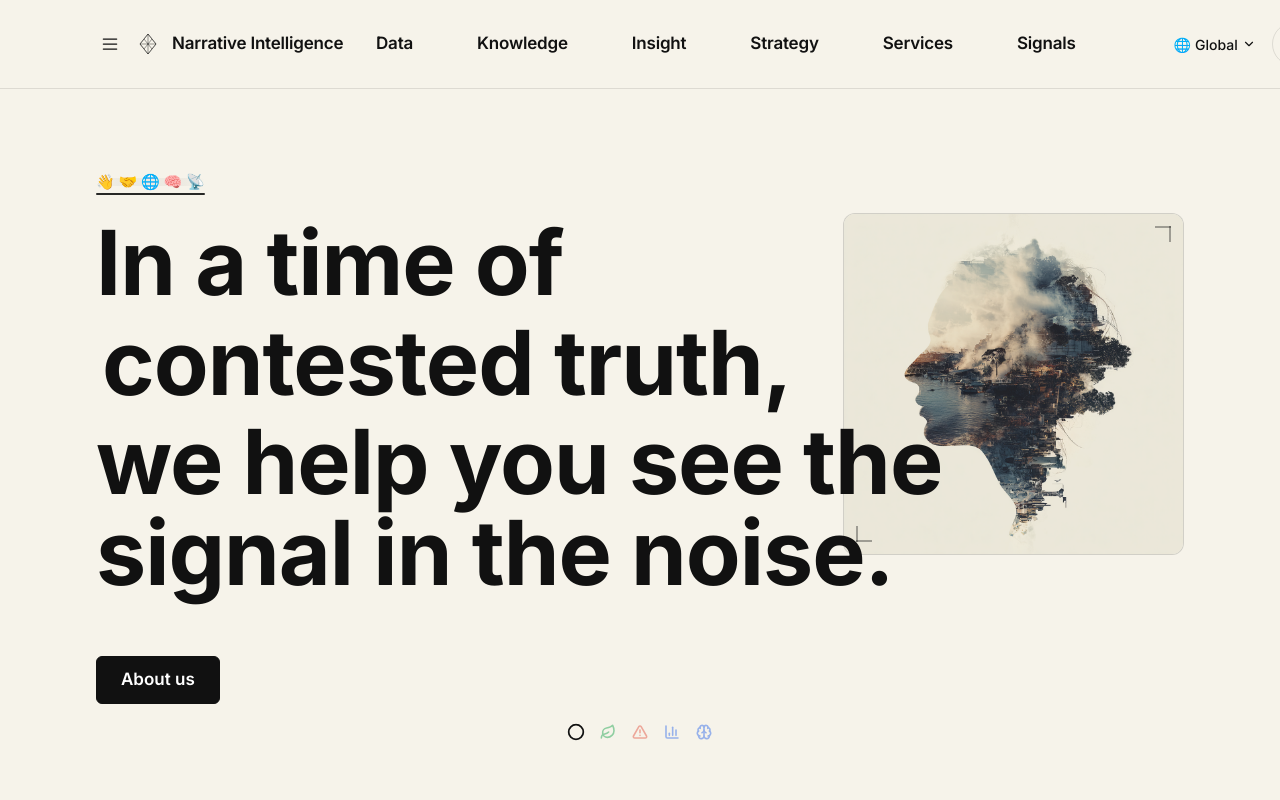
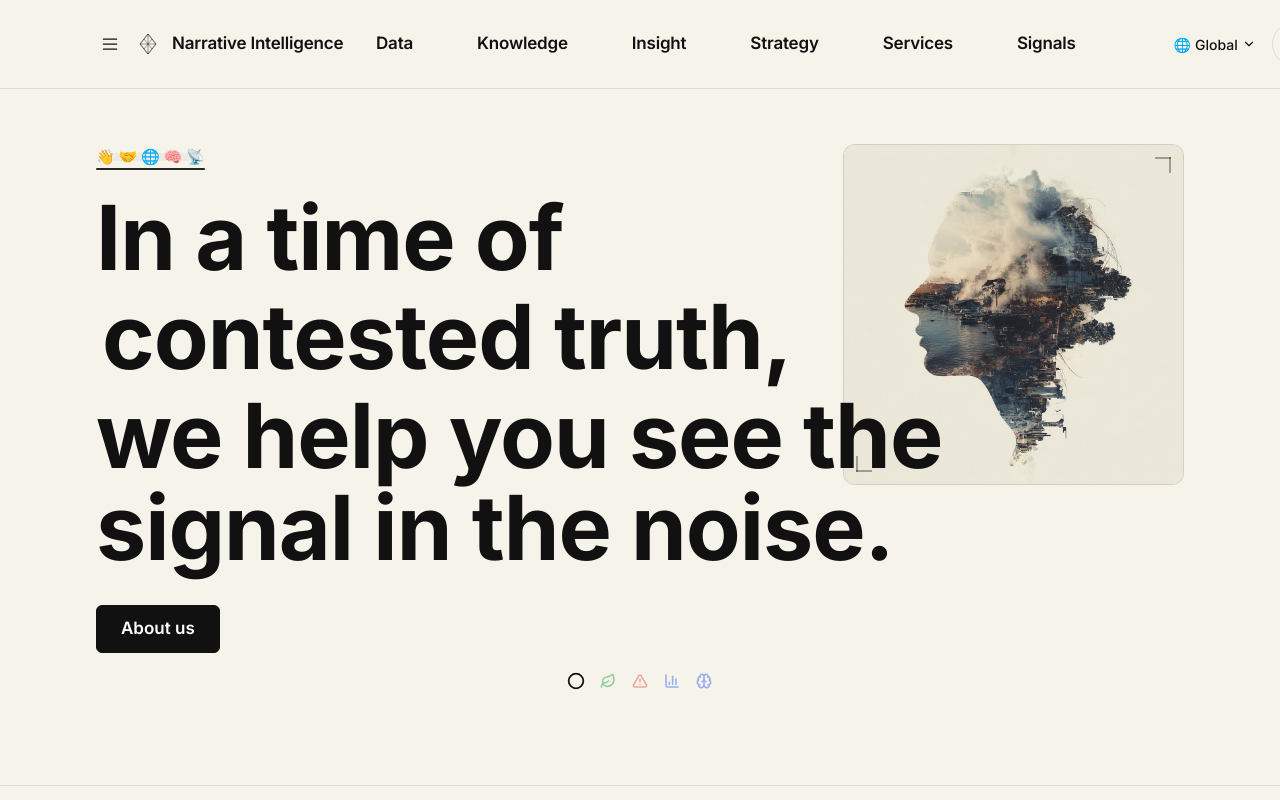
Before and after one commit to MehulSangham/narrative_intel_01, a Next.js app in the folder narrative-intel-website/: page / in a window 1280 px wide. Shown: the top 800 px of the page. Built offline with nearby package versions, Linux system fonts and the light colour scheme.

Commit message:
ux(hero): move CTA under headline and align text to top on xl+

```diff
--- a/narrative-intel-website/src/components/hero/HeroCarousel.tsx
+++ b/narrative-intel-website/src/components/hero/HeroCarousel.tsx
@@ -162,10 +162,10 @@ export function HeroCarousel() {
       onMouseLeave={() => setIsHovering(false)}
     >
         <div
-          className="relative max-w-none grid grid-cols-1 xl:grid-cols-12 gap-6 xl:gap-8 items-start xl:items-center"
+          className="relative max-w-none grid grid-cols-1 xl:grid-cols-12 gap-6 xl:gap-8 items-start xl:items-start"
           style={{ minHeight: 'clamp(480px, 48svh, 640px)' }}
         >
-          <div className="relative order-1 xl:order-none xl:col-span-8 2xl:col-span-8 xl:pr-8 2xl:pr-10 z-10 xl:flex xl:flex-col xl:justify-center">
+          <div className="relative order-1 xl:order-none xl:col-span-8 2xl:col-span-8 xl:pr-8 2xl:pr-10 z-10 xl:flex xl:flex-col xl:justify-start">
           <div className="mb-6">
             <div className="relative inline-block">
               <span
@@ -226,6 +226,21 @@ export function HeroCarousel() {
               in the noise.
             </span>
           </h1>
+          {/* CTA moved under headline */}
+          <div className="mt-6 md:mt-8">
+            <Link
+              href={current.ctaHref}
+              onFocus={() => setCtaFocused(true)}
+              onBlur={() => setCtaFocused(false)}
+              className="inline-flex items-center h-12 px-6 rounded-[6px] bg-[#111111] text-white font-semibold text-[17px] hover:bg-[#1a1a1a] transition-colors border"
+              style={{
+                borderColor: accentColor,
+                boxShadow: ctaFocused ? `0 0 0 3px ${hexToRgba(accentColor, 0.25)}` : 'none',
+              }}
+            >
+              {current.ctaText}
+            </Link>
+          </div>
         </div>
         <div
           className="order-2 xl:order-none xl:col-span-4 2xl:col-span-4 w-full mt-10 xl:mt-0 xl:flex xl:flex-col xl:justify-end xl:max-h-full relative z-0"
@@ -261,21 +276,7 @@ export function HeroCarousel() {
         {/* baseline rule removed; token carries accent color */}
       </div>
 
-      {/* CTA placed below the grid to align figure caption with headline bottom */}
-      <div className="mt-6 md:mt-8">
-        <Link
-          href={current.ctaHref}
-          onFocus={() => setCtaFocused(true)}
-          onBlur={() => setCtaFocused(false)}
-          className="inline-flex items-center h-12 px-6 rounded-[6px] bg-[#111111] text-white font-semibold text-[17px] hover:bg-[#1a1a1a] transition-colors border"
-          style={{
-            borderColor: accentColor,
-            boxShadow: ctaFocused ? `0 0 0 3px ${hexToRgba(accentColor, 0.25)}` : 'none',
-          }}
-        >
-          {current.ctaText}
-        </Link>
-      </div>
+      {/* CTA moved into the text column above */}
 
       {/* Centered icon indicators: one per token */}
       <div className="mt-5 flex w-full items-center justify-center gap-4" role="group" aria-label="Topics">
```
